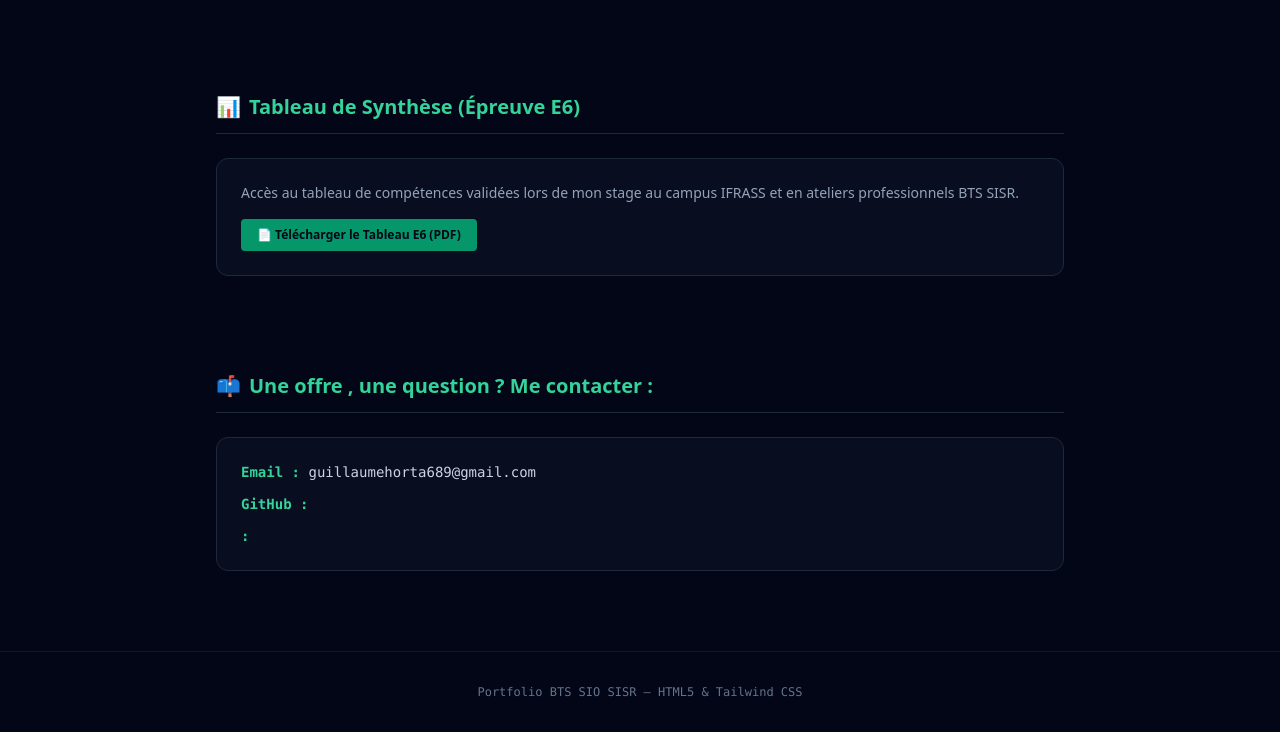
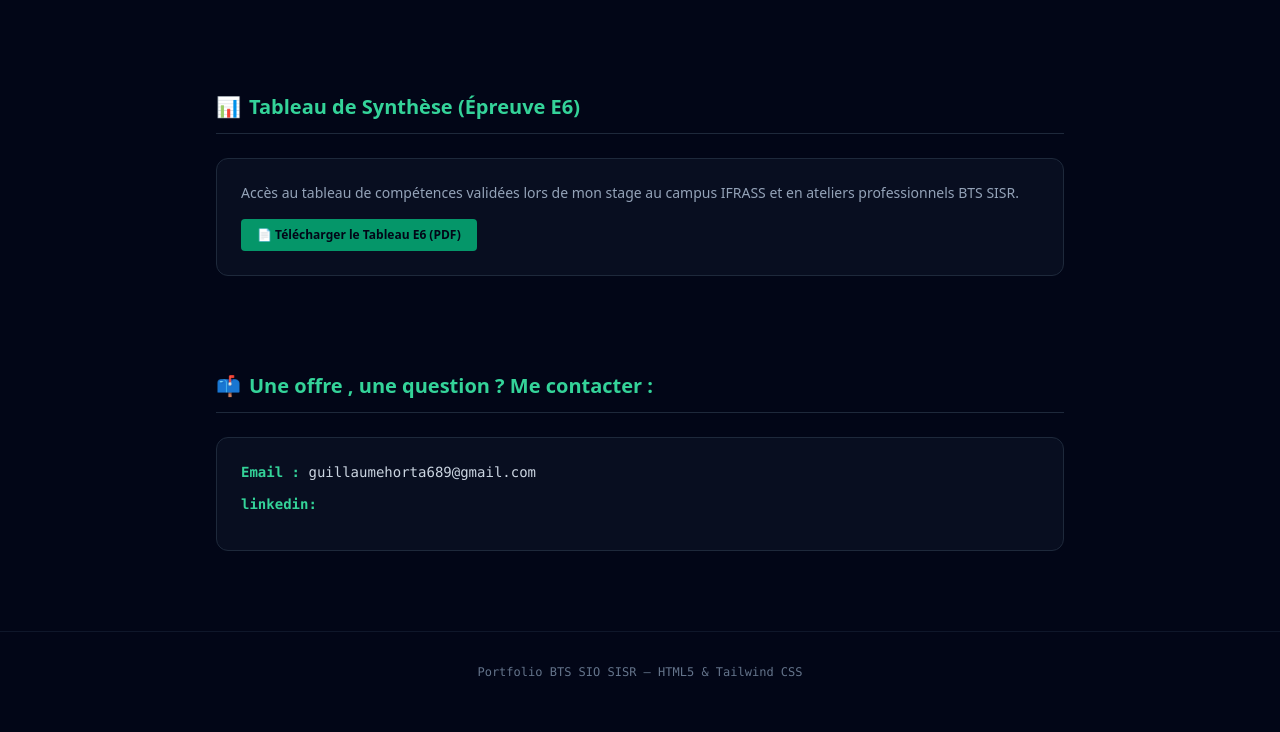
Before and after one commit to userg-Y/Portfolio-BTS-SIO-SISR-, a plain HTML site: page index.html in a window 1280 px wide. Shown: the part 2845-3577 px from the top of the page. Drawn offline with nearby package versions, Linux system fonts and the light colour scheme.

Commit message:
Update contact information in index.html

```diff
--- a/index.html
+++ b/index.html
@@ -301,9 +301,9 @@
             </div>
             <div class="bg-white dark:bg-slate-900/50 p-6 rounded-xl border border-slate-200 dark:border-slate-800 space-y-3 font-mono text-sm text-slate-700 dark:text-slate-300">
                 <p><span class="text-emerald-600 dark:text-emerald-400 font-bold">Email :</span> <a href="mailto:votre.email@domaine.com" class="hover:underline">guillaumehorta689@gmail.com</a></p>
-                <p><span class="text-emerald-600 dark:text-emerald-400 font-bold">GitHub :</span> <a href="https://github.com/userg-Y" target="_blank" rel="noopener noreferrer" class="hover:underline">
+                <p><span class="text-emerald-600 dark:text-emerald-400 font-bold">linkedin:</span> <a href="https://github.com/userg-Y" target="_blank" rel="noopener noreferrer" class="hover:underline">
 
-                <p><span class="text-emerald-600 dark:text-emerald-400 font-bold"> :</span> <a href="https://github.com" target="_blank" rel="noopener noreferrer" class="hover:underline"></a></p>
+                <p><span class="text-emerald-600 dark:text-emerald-400 font-bold"> </span> <a href="https://github.com" target="_blank" rel="noopener noreferrer" class="hover:underline"></a></p>
 
             </div>
         </section>
```
